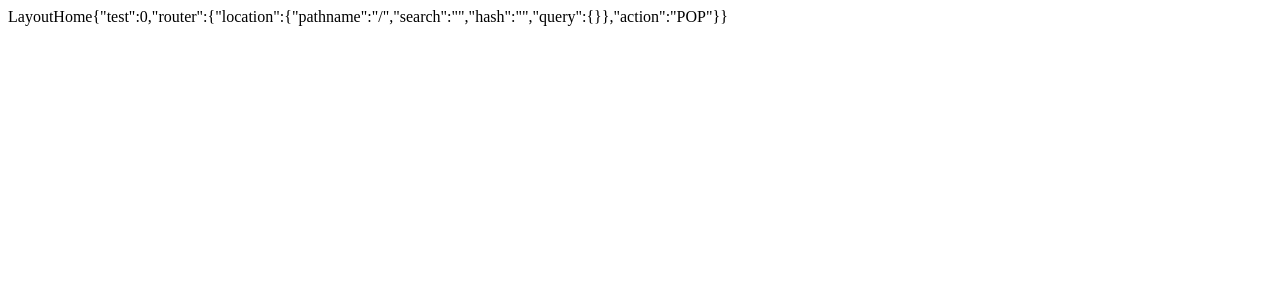
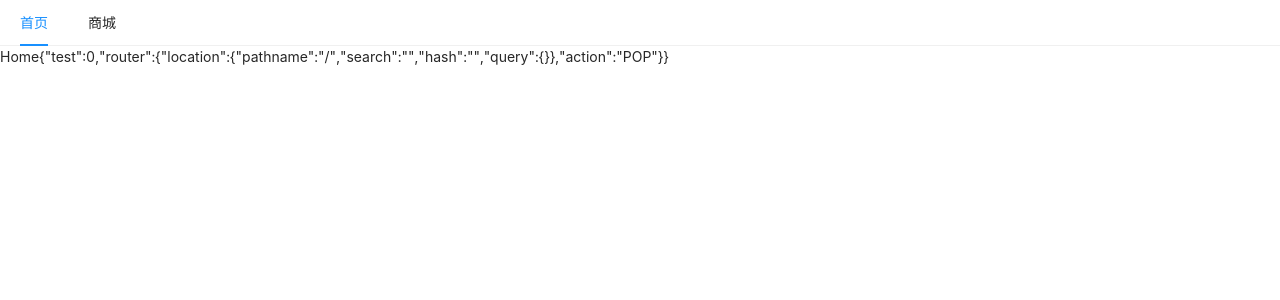
Before and after one commit to hzc168/ecommerce-front, a React (Create React App) app: page / in a window 1280 px wide. Shown: the top 300 px of the page. Built offline with nearby package versions, Linux system fonts and the light colour scheme.

Commit message:
创建导航菜单

```diff
--- a/public/index.html
+++ b/public/index.html
@@ -15,7 +15,6 @@
       user's mobile device or desktop. See https://developers.google.com/web/fundamentals/web-app-manifest/
     -->
     <link rel="manifest" href="%PUBLIC_URL%/manifest.json" />
-    <link rel="css" href="https://cdn.bootcdn.net/ajax/libs/ant/4.7.3/antd.min.css" />
     <!--
       Notice the use of %PUBLIC_URL% in the tags above.
       It will be replaced with the URL of the `public` folder during the build.
--- a/src/components/core/Layout.tsx
+++ b/src/components/core/Layout.tsx
@@ -1,4 +1,5 @@
 import React, { FC } from 'react'
+import Navigator from './Navigation'
 
 interface Props {
     children: React.ReactNode
@@ -7,7 +8,7 @@ interface Props {
 const Layout: FC<Props> = ({children}) => {
     return (
         <div>
-            Layout
+            <Navigator />
             {children}
         </div>
     )
--- /dev/null
+++ b/src/components/core/Navigation.tsx
@@ -0,0 +1,29 @@
+import { Menu } from 'antd'
+import React from 'react'
+import { Link } from 'react-router-dom'
+import { useSelector } from 'react-redux'
+import { AppState } from '../../store/reducers'
+import { RouterState } from 'connected-react-router'
+
+function useActive(currentPath: string, path: string): string {
+    return currentPath === path ? "ant-menu-item-selected" : ""
+}
+
+const Navigation = () => {
+    const router = useSelector<AppState, RouterState>(state => state.router)
+    const pathname = router.location.pathname
+    const isHome = useActive(pathname, '/')
+    const isShop = useActive(pathname, '/shop')
+    return (
+        <Menu mode="horizontal" selectable={false}>
+            <Menu.Item className={isHome} key="home">
+                <Link to="/">首页</Link>
+            </Menu.Item>
+            <Menu.Item className={isShop} key="shop">
+                <Link to="/shop">商城</Link>
+            </Menu.Item>
+        </Menu>
+    )
+}
+
+export default Navigation
--- a/src/index.tsx
+++ b/src/index.tsx
@@ -5,6 +5,7 @@ import { Provider } from 'react-redux';
 import Routes from './Routes';
 import store from './store';
 import { history } from './store'
+import 'antd/dist/antd.css'
 
 ReactDOM.render(
   <Provider store={store}>
--- a/src/store/reducers/index.ts
+++ b/src/store/reducers/index.ts
@@ -1,7 +1,11 @@
 import { combineReducers } from 'redux'
-import { connectRouter } from 'connected-react-router'
+import { connectRouter, RouterState } from 'connected-react-router'
 import testReducer from './test.reducer'
 import { History } from 'history'
+
+export interface AppState {
+    router: RouterState
+}
 
 const createRootReducer = (history: History) => combineReducers({
     test: testReducer,
```
